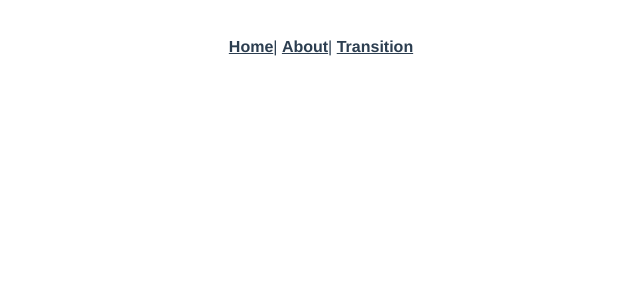
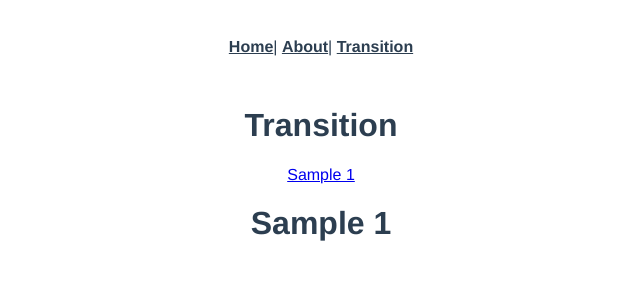
Before and after one commit to kjonathante/vue-transition, a Vue app: page /transition/sample1 in a window 1280 px wide. Shown: the top 300 px of the page, without its empty margins (319-959 px from the left). Built offline with nearby package versions, Linux system fonts and the light colour scheme.

Commit message:
Added a nested route.

```diff
--- /dev/null
+++ b/src/modules/Transition/Pages/Sample1.vue
@@ -0,0 +1,5 @@
+<template>
+  <div>
+    <h1>Sample 1</h1>
+  </div>
+</template>
--- a/src/modules/Transition/Pages/Transition.vue
+++ b/src/modules/Transition/Pages/Transition.vue
@@ -1,5 +1,9 @@
 <template>
   <div>
     <h1>Transition</h1>
+    <nav>
+      <router-link :to="{ name: 'sample1' }">Sample 1</router-link>
+    </nav>
+    <router-view />
   </div>
 </template>
--- a/src/router.js
+++ b/src/router.js
@@ -31,7 +31,17 @@ export default new Router({
       component: () =>
         import(
           /* webpackChunkName: "about" */ './modules/Transition/Pages/Transition.vue'
-        )
+        ),
+      children: [
+        {
+          path: 'sample1',
+          name: 'sample1',
+          component: () =>
+            import(
+              /* webpackChunkName: "about" */ './modules/Transition/Pages/Sample1.vue'
+            )
+        }
+      ]
     }
   ]
 })
```
